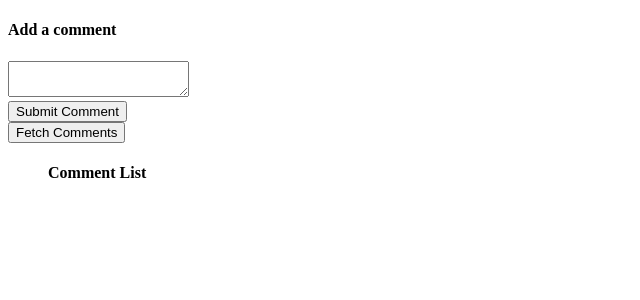
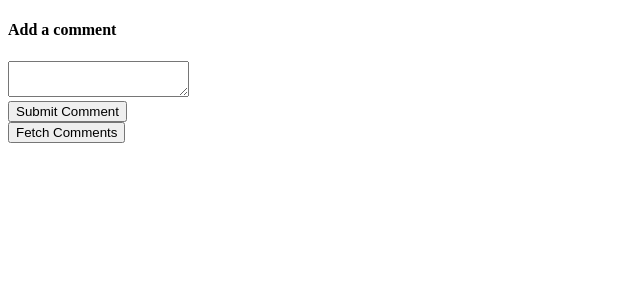
Before and after one commit to giants415/testing_with_react, a React (Create React App) app: page /post in a window 1280 px wide. Shown: the top 300 px of the page, without its empty margins (0-640 px from the left). Built offline with nearby package versions, Linux system fonts and the light colour scheme.

Commit message:
adds exact prop to force react router to render component ONLY WHEN ROUTE MATCHES EXACTLY

```diff
--- a/src/components/App.js
+++ b/src/components/App.js
@@ -9,7 +9,7 @@ export default () => {
   return (
     <div>
       <Route path="/post" component={CommentBox} />
-      <Route path="/" component={CommentList} />
+      <Route path="/" exact component={CommentList} />
     </div>
   );
 }
```
